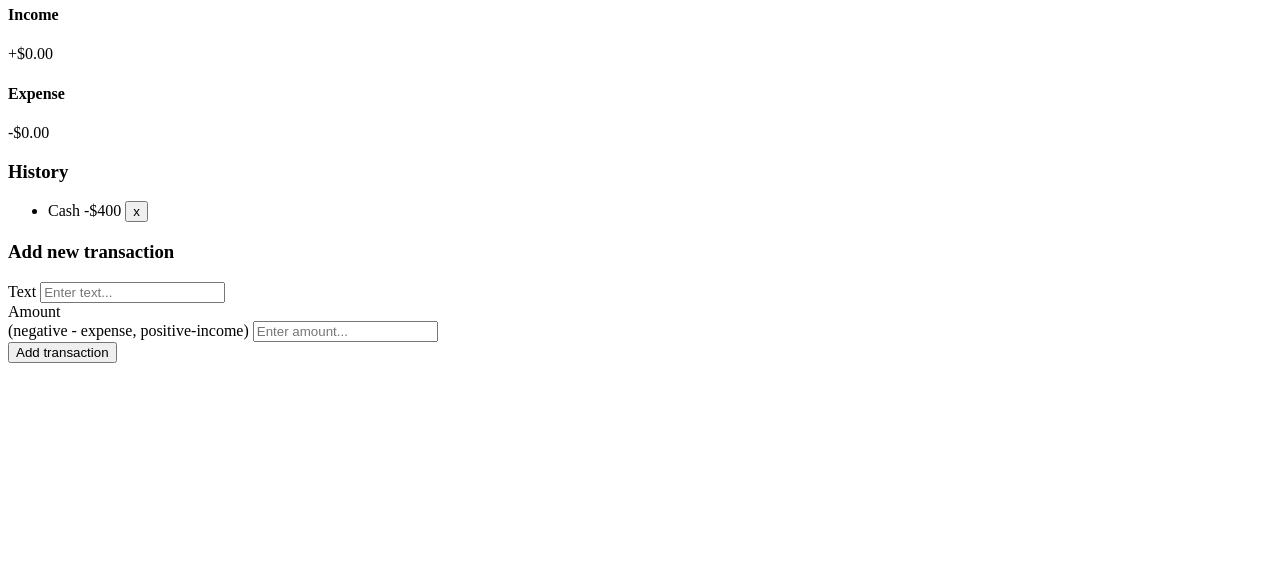
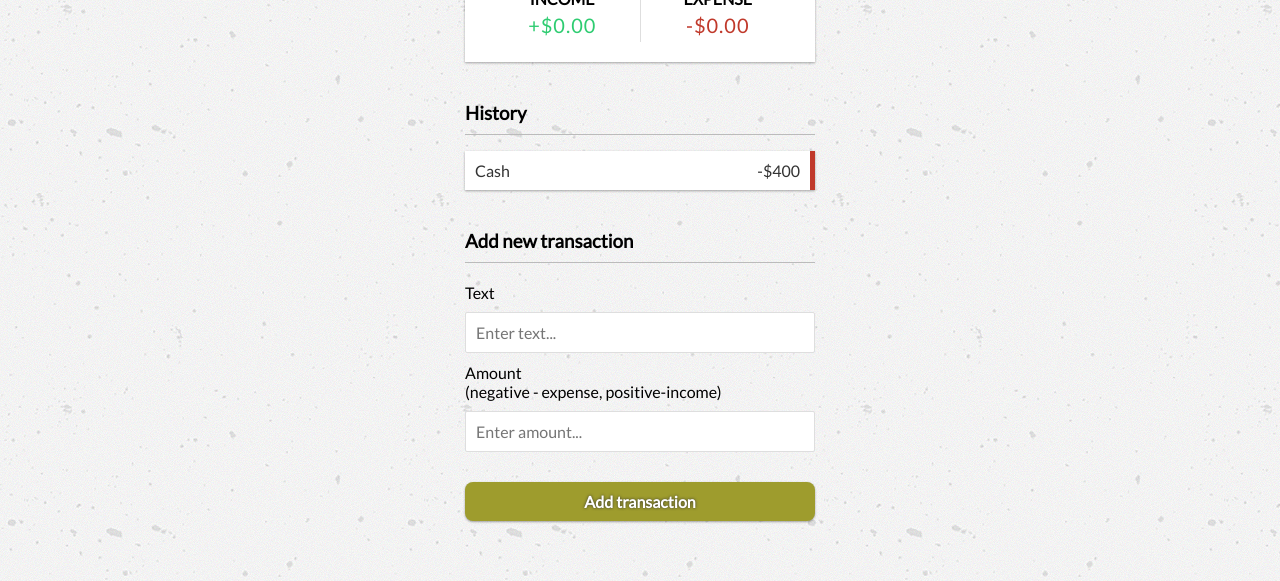
Before and after one commit to Belchenkov/expense_tracker_js, a plain HTML site: page index.html in a window 1280 px wide. Shown: the part 439-1020 px from the top of the page. Before the commit the page ends 810 px from the top, so only its background shows below. Drawn offline with Linux system fonts and the light colour scheme.

Commit message:
Aplly CSS Rules to project

```diff
--- a/css/style.css
+++ b/css/style.css
@@ -0,0 +1,167 @@
+@import url('https://fonts.googleapis.com/css?family=Lato&display=swap');
+
+:root {
+    --box-shadow: 0 1px 3px rgba(0, 0, 0, 0.12), 0 1px 2px rgba(0, 0, 0, 0.24);
+}
+
+* {
+    box-sizing: border-box;
+}
+
+body {
+    background: url("../img/bg.png") repeat;
+    /*background-color: #f7f7f7;*/
+    display: flex;
+    flex-direction: column;
+    align-items: center;
+    justify-content: center;
+    min-height: 100vh;
+    margin: 0;
+    font-family: 'Lato', sans-serif;
+}
+
+.container {
+    margin: 30px auto;
+    width: 350px;
+}
+
+h1 {
+    letter-spacing: 1px;
+    margin: 0;
+}
+
+.header {
+    display: flex;
+    align-items: center;
+}
+
+h3 {
+    border-bottom: 1px solid #bbb;
+    padding-bottom: 10px;
+    margin: 40px 0 10px;
+}
+
+h4 {
+    margin: 0;
+    text-transform: uppercase;
+}
+
+.inc-exp-container {
+    background-color: #fff;
+    box-shadow: var(--box-shadow);
+    padding: 20px;
+    display: flex;
+    justify-content: space-between;
+    margin: 20px 0;
+}
+
+.inc-exp-container > div {
+    flex: 1;
+    text-align: center;
+}
+
+.inc-exp-container > div:first-of-type {
+    border-right: 1px solid #dedede;
+}
+
+.money {
+    font-size: 20px;
+    letter-spacing: 1px;
+    margin: 5px 0;
+}
+
+.money.plus {
+    color: #2ecc71;
+}
+
+.money.minus {
+    color: #c0392b;
+}
+
+label {
+    display: inline-block;
+    margin: 10px 0;
+}
+
+input[type='text'],
+input[type='number'] {
+    border: 1px solid #dedede;
+    border-radius: 2px;
+    display: block;
+    font-size: 16px;
+    padding: 10px;
+    width: 100%;
+    font-family: 'Lato', sans-serif;
+}
+
+.btn {
+    cursor: pointer;
+    font-weight: bold;
+    background-color: #9e9c2d;
+    box-shadow: var(--box-shadow);
+    color: #fff;
+    border: 0;
+    display: block;
+    font-size: 16px;
+    margin: 30px 0 30px;
+    padding: 10px;
+    width: 100%;
+    font-family: 'Lato', sans-serif;
+    border-radius: 8px;
+    text-shadow: 0 0 3px #333333;
+    transition: background-color .3s ease-in-out;
+}
+
+.btn:focus,
+.delete-btn:focus {
+    outline: 0;
+}
+.btn:hover {
+    background-color: #747332;
+}
+
+.list {
+    list-style-type: none;
+    padding: 0;
+    margin-bottom: 40px;
+}
+
+.list li {
+    background-color: #fff;
+    box-shadow: var(--box-shadow);
+    color: #333;
+    display: flex;
+    justify-content: space-between;
+    position: relative;
+    padding: 10px;
+    margin: 10px 0;
+}
+
+.list li.plus {
+    border-right: 5px solid #2ecc71;
+}
+
+.list li.minus {
+    border-right: 5px solid #c0392b;
+}
+
+.delete-btn {
+    cursor: pointer;
+    background-color: #e74c3c;
+    border: 0;
+    color: #fff;
+    font-size: 20px;
+    line-height: 20px;
+    padding: 9px 15px;
+    position: absolute;
+    top: 50%;
+    left: -5px;
+    transform: translate(-100%, -50%);
+    opacity: 0;
+    transition: opacity 0.3s ease;
+    border-radius: 6px;
+}
+
+.list li:hover .delete-btn {
+    opacity: 1;
+}
--- a/index.html
+++ b/index.html
@@ -9,10 +9,10 @@
     <link rel="stylesheet" href="css/style.css">
 </head>
 <body>
-    <h2>
-        <img src="https://img.icons8.com/plasticine/70/000000/cost.png"/>
-        Expense Tracker
-    </h2>
+    <div class="header">
+        <img src="https://img.icons8.com/plasticine/50/000000/cost.png"/>
+        <h2 style="margin-left: 10px">Expense Tracker</h2>
+    </div>
 
     <div class="container">
         <h4>Your Balance</h4>
```
Also changed, not shown: img/bg.png (added).
